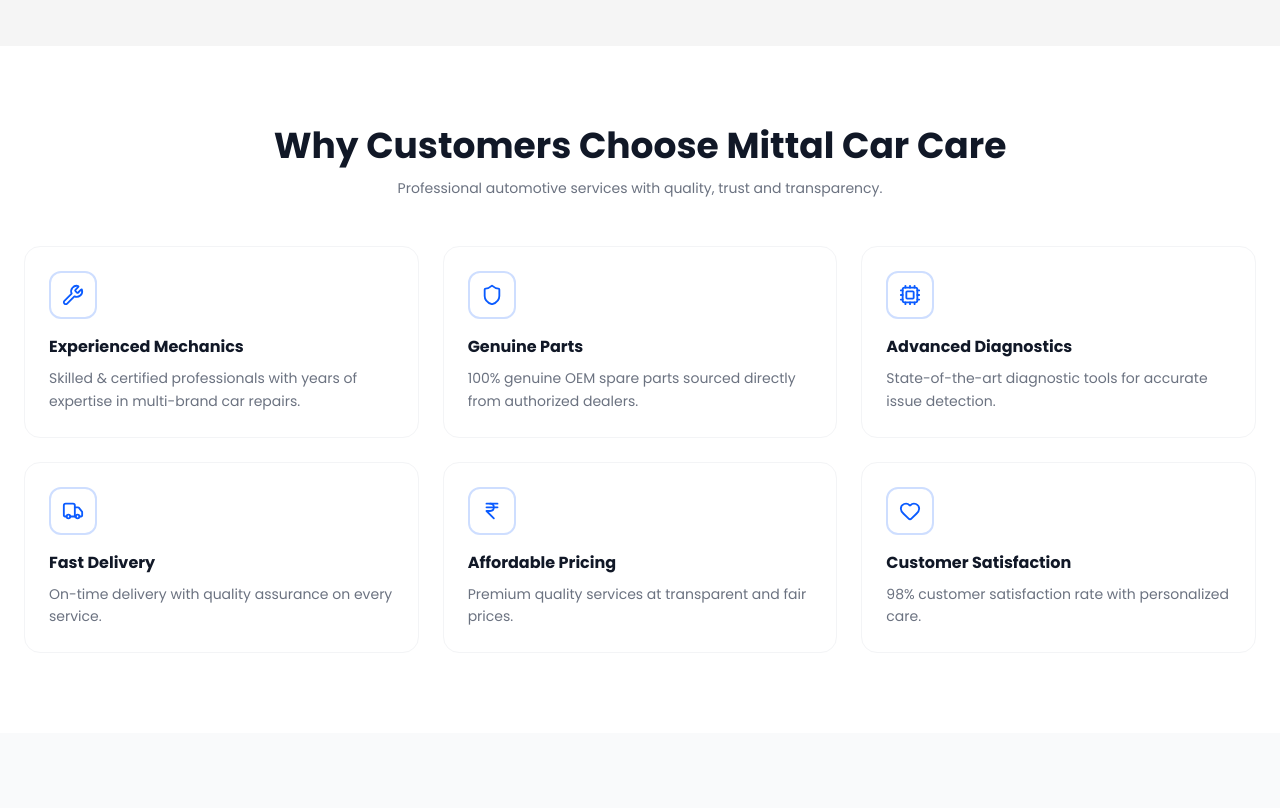
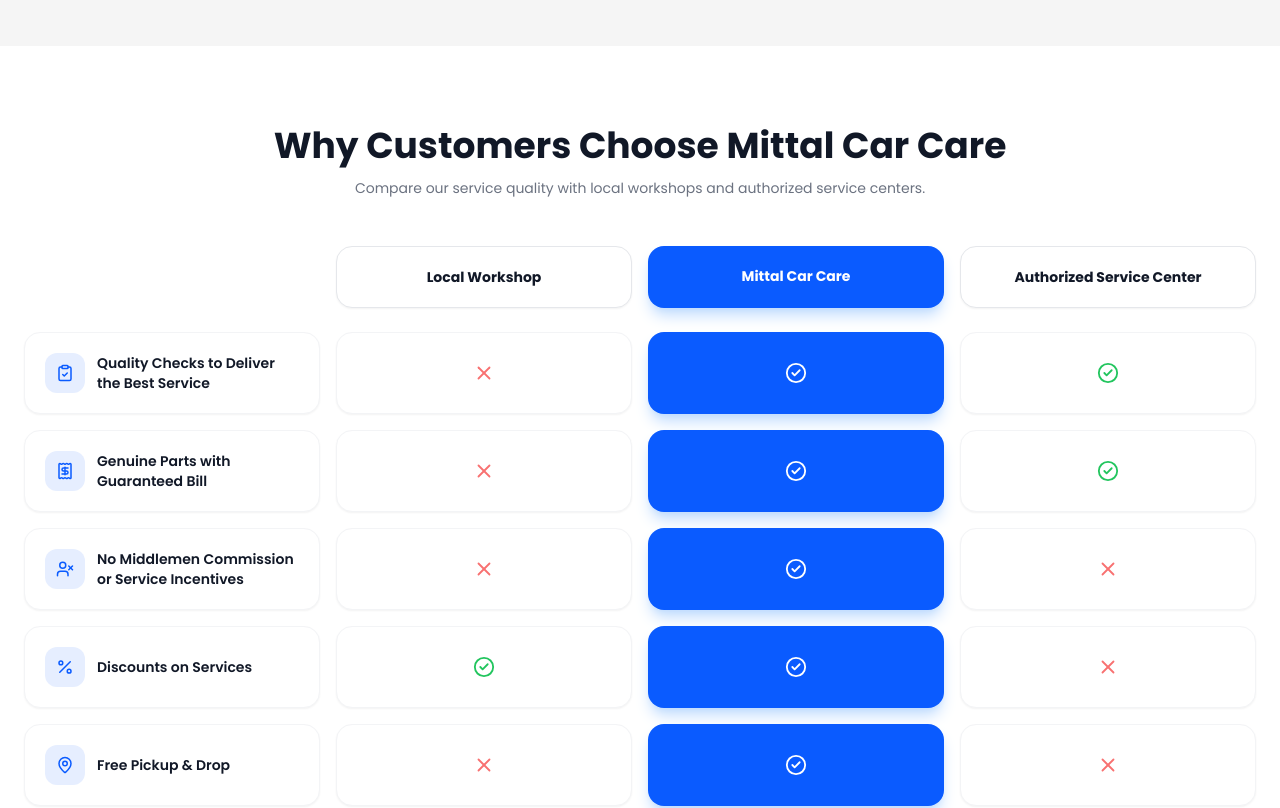
Before and after one commit to abhi283204-1/mcc, a Next.js app: page /about in a window 1280 px wide. Shown: the part 2100-2908 px from the top of the page. Built offline with nearby package versions, Linux system fonts and the light colour scheme.

Commit message:
Remove Why Choose Us cards section, set comparison section bg to white

```diff
--- a/app/about/page.tsx
+++ b/app/about/page.tsx
@@ -203,29 +203,8 @@ export default function AboutPage() {
           </div>
         </section>
 
-        {/* 3. WHY CHOOSE US */}
+        {/* COMPARISON SECTION */}
         <section className="py-14 md:py-20 bg-white">
-          <div className="max-w-[1280px] mx-auto px-6">
-            <div className="text-center mb-12">
-              <h2 className="text-2xl md:text-3xl lg:text-4xl font-bold text-gray-900">Why Customers Choose Mittal Car Care</h2>
-              <p className="text-gray-500 mt-3 max-w-lg mx-auto text-sm">Professional automotive services with quality, trust and transparency.</p>
-            </div>
-            <div className="grid sm:grid-cols-2 lg:grid-cols-3 gap-6">
-              {whyChooseCards.map((card, i) => (
-                <motion.div key={card.title} custom={i} initial="hidden" whileInView="visible" viewport={{ once: true }} variants={fadeUp} className="group border border-gray-100 rounded-2xl p-6 hover:-translate-y-1 hover:shadow-[0_8px_30px_rgba(10,91,255,0.08)] transition-all duration-300">
-                  <div className="w-12 h-12 rounded-xl border-2 border-[#0A5BFF]/20 flex items-center justify-center mb-4 group-hover:bg-[#0A5BFF]/5 transition-colors">
-                    <card.icon size={22} className="text-[#0A5BFF]" />
-                  </div>
-                  <h3 className="font-bold text-gray-900 mb-2">{card.title}</h3>
-                  <p className="text-sm text-gray-500 leading-relaxed">{card.desc}</p>
-                </motion.div>
-              ))}
-            </div>
-          </div>
-        </section>
-
-        {/* COMPARISON SECTION */}
-        <section className="py-14 md:py-20 bg-gray-50">
           <div className="max-w-[1280px] mx-auto px-6">
             <div className="text-center mb-12">
               <h2 className="text-2xl md:text-3xl lg:text-4xl font-bold text-gray-900">Why Customers Choose Mittal Car Care</h2>
```
